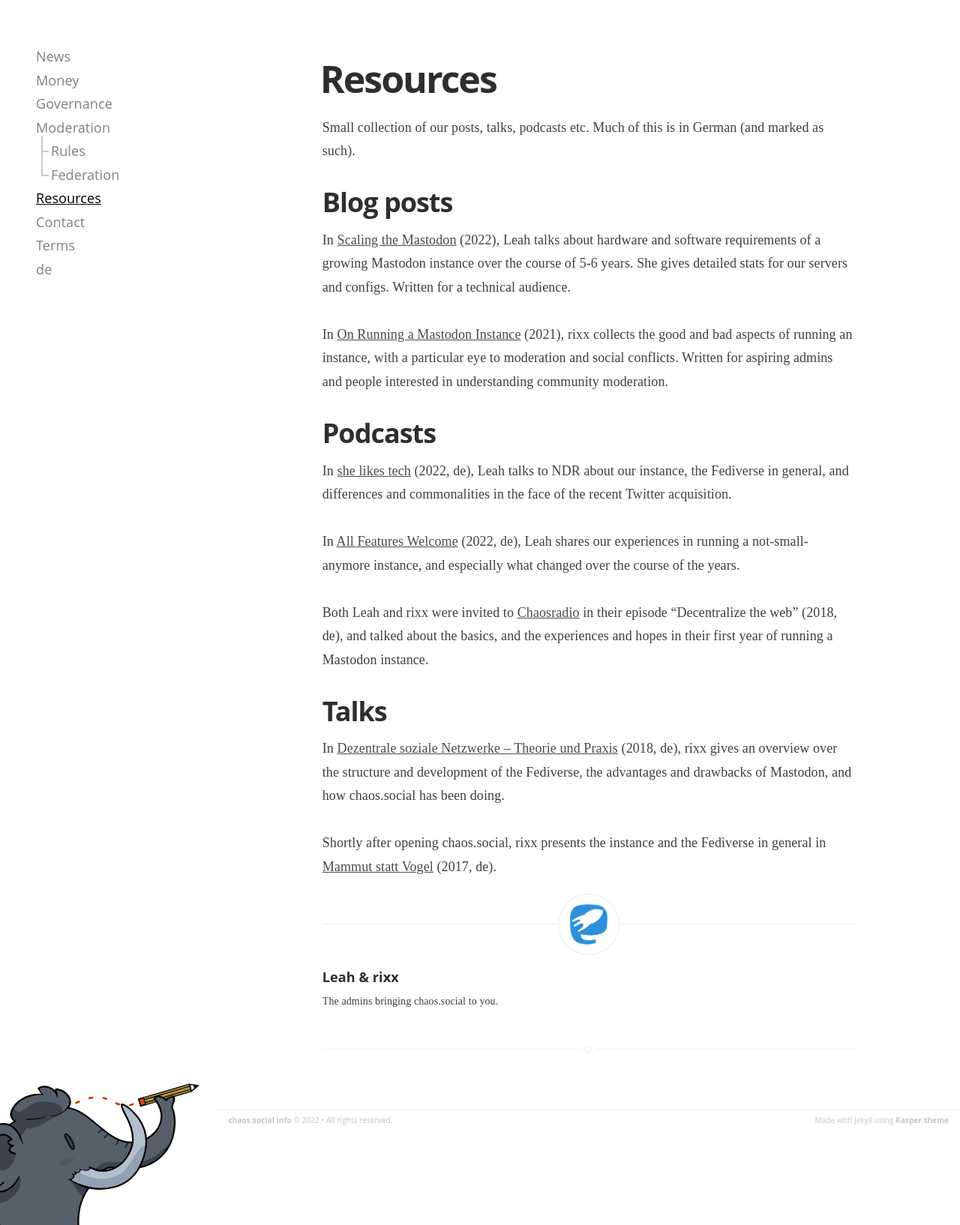
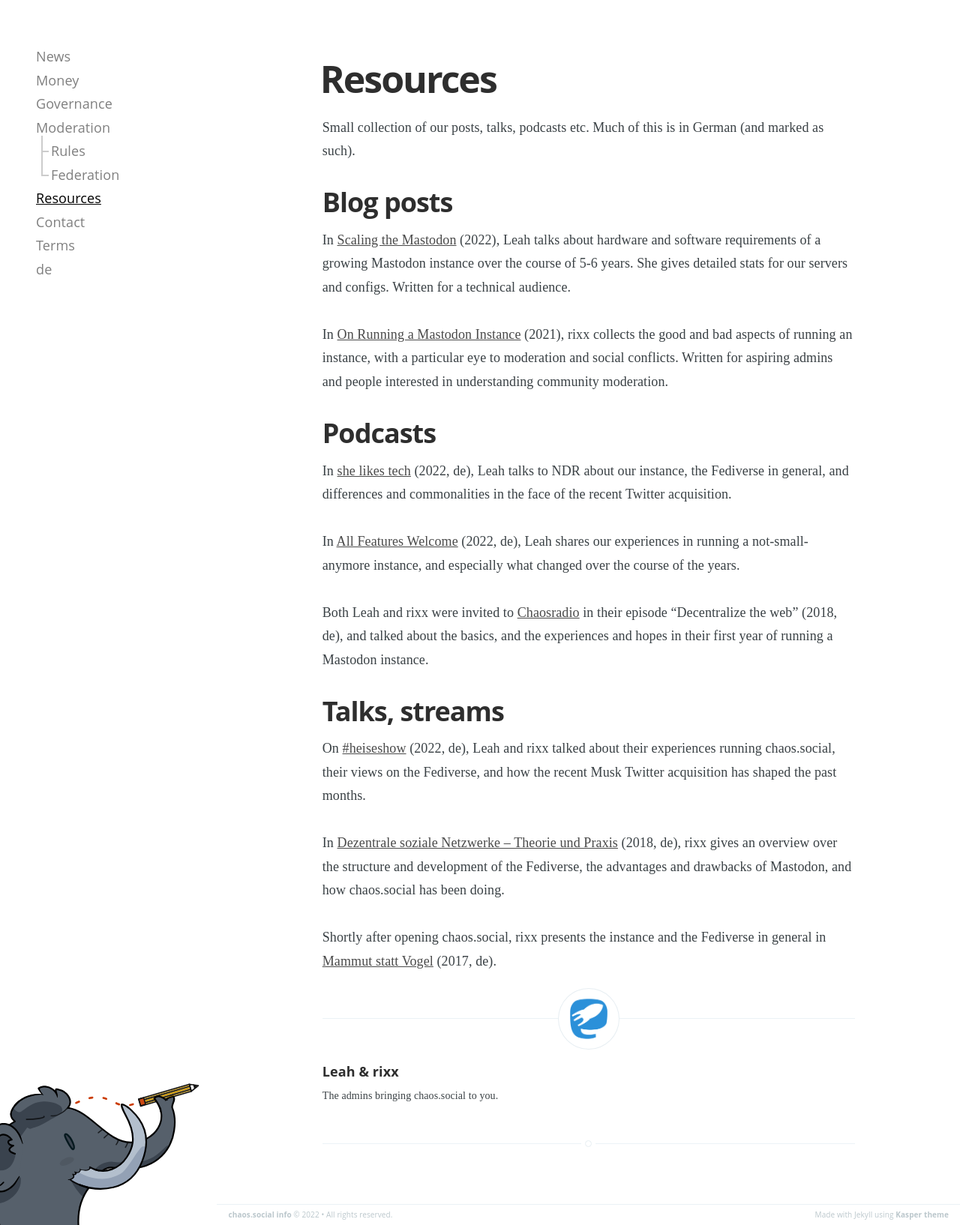
Before and after one commit to chaossocial/meta, a Jekyll site: the page built from resources.md, in a window 1280 px wide. Shown: the whole page at 75% size. Built offline with Jekyll 4.4.1, drawn with Linux system fonts in a browser that asks for light colours.

Commit message:
heiseshow

```diff
--- a/resources.md
+++ b/resources.md
@@ -32,7 +32,11 @@
 “Decentralize the web” (2018, de), and talked about the basics, and the experiences and hopes in their first year of running
 a Mastodon instance.
 
-## Talks
+## Talks, streams
+
+On [#heiseshow](https://www.youtube.com/watch?v=GfxFqJCTwuo) (2022, de), Leah and rixx talked about their experiences
+running chaos.social, their views on the Fediverse, and how the recent Musk Twitter acquisition has shaped the past
+months.
 
 In [Dezentrale soziale Netzwerke – Theorie und
 Praxis](https://media.ccc.de/v/gpn18-175-dezentrale-soziale-netzwerke-theorie-und-praxis) (2018, de), rixx gives an
```
Also changed, not shown: ressourcen.md (+4 -1 lines).
